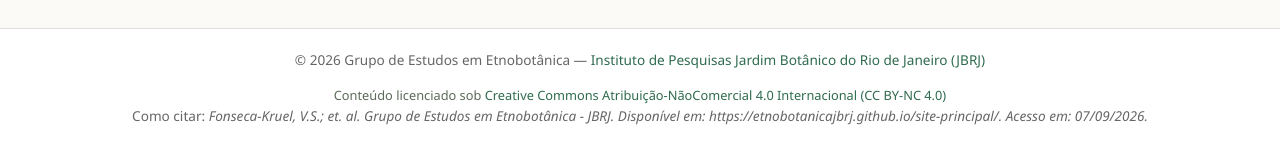
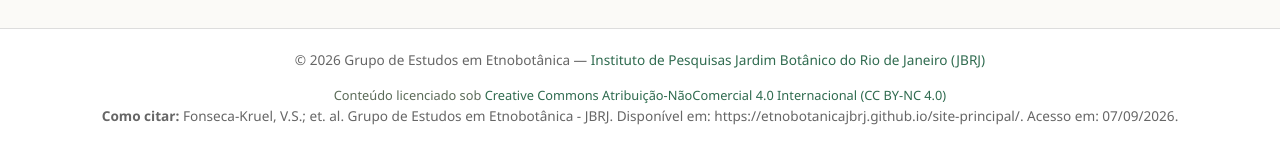
Before and after one commit to etnobotanicajbrj/site-principal, a Jekyll site: the page built from index.md, in a window 1280 px wide and 900 px high, scrolled down 1712 px. Shown: the part 739-897 px from the top of the window. Built offline with Jekyll 4.4.1, drawn with Linux system fonts in a browser that asks for light colours.

```diff
--- a/_includes/footer.html
+++ b/_includes/footer.html
@@ -12,7 +12,7 @@
       Creative Commons Atribuição-NãoComercial 4.0 Internacional (CC BY-NC 4.0)
     </a>
     </p>
-    Como citar:
-    <em>Fonseca-Kruel, V.S.; et. al. Grupo de Estudos em Etnobotânica - JBRJ. Disponível em: https://etnobotanicajbrj.github.io/site-principal/. Acesso em: {{ 'now' | date: "%d/%m/%Y" }}.</em>
+    <strong>Como citar:</strong>
+    Fonseca-Kruel, V.S.; et. al. Grupo de Estudos em Etnobotânica - JBRJ. Disponível em: https://etnobotanicajbrj.github.io/site-principal/. Acesso em: {{ 'now' | date: "%d/%m/%Y" }}.
   </p>
 </footer>
```
